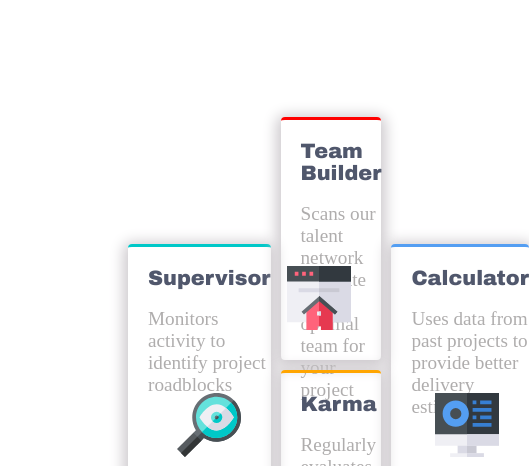
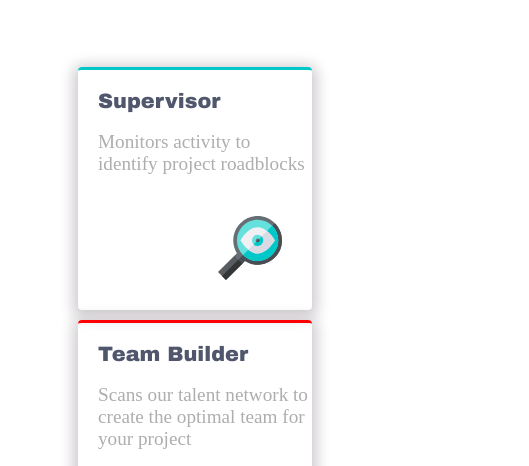
Before and after one commit to hanaaharmouch/four-card-feature, a plain HTML site: page index.html in a window 390 px wide. Shown: the part 309-775 px from the top of the page, 529 px wide, since content can reach past the window. Drawn offline with Linux system fonts and the light colour scheme.

Commit message:
responsive mode

```diff
--- a/index.css
+++ b/index.css
@@ -35,7 +35,6 @@ p{
     grid-template-rows: repeat(4, 1fr);
     grid-gap: 10px;
     padding: 50px;
-
 }
 .card{
     border-top: solid;
@@ -87,3 +86,31 @@ p{
     grid-row: 3 / 5;
 
 }
+@media only screen and (max-width: 660px) {
+    .cards{
+        margin: 20px;
+        grid-template-columns: repeat(1, 1fr);
+        grid-template-rows: repeat(4, 1fr);
+    }
+    .card1{
+        border-color: #00c8c8;
+        grid-column:1;
+        grid-row: 1;
+    }
+    .card2{
+        border-color: red;
+        grid-column:1;
+        grid-row: 2;
+    }
+    .card3{
+        border-color: #549ef2;
+        grid-column: 1;
+        grid-row: 3;
+    }
+    .card4{
+        border-color: orange;
+        grid-column: 1;
+        grid-row:4;
+
+    }
+}
```
